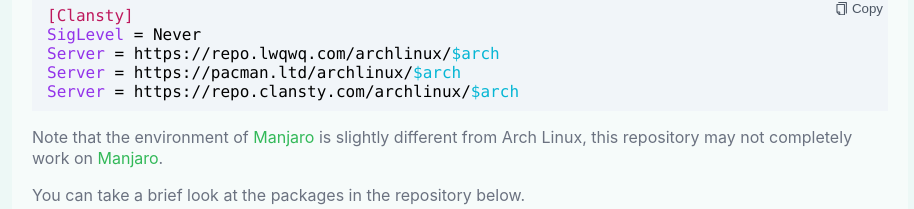
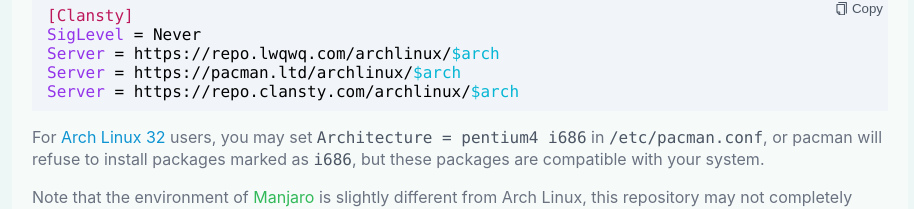
Before and after one commit to clansty/repo-frontpage, a React (Vite) app: page / in a window 1280 px wide. Shown: the part 246-455 px from the top of the page, without its empty margins (180-1094 px from the left). Built offline with nearby package versions, Linux system fonts and the light colour scheme; no server answers.

Commit message:
add tips for arch32 users

```diff
--- a/src/routes/Home.tsx
+++ b/src/routes/Home.tsx
@@ -47,9 +47,16 @@ export default () => {
                     </p>
                     <p>
                         To use this repository, add these lines to your{' '}
-                        <code>/etc/pacman.conf</code> :
+                        <code>/etc/pacman.conf</code>:
                     </p>
                     <Codeblock/>
+                    <p>
+                        For{' '}
+                        <a href="https://archlinux32.org/">Arch Linux 32</a>{' '}
+                        users, you may set <code>Architecture = pentium4 i686</code> in{' '}
+                        <code>/etc/pacman.conf</code>, or pacman will refuse to install packages marked as{' '}
+                        <code>i686</code>, but these packages are compatible with your system.
+                    </p>
                     <p>
                         Note that the environment of <a className="manjaro" href="https://manjaro.org/">Manjaro</a> is
                         slightly different from Arch Linux, this repository may not completely work on <span
```
